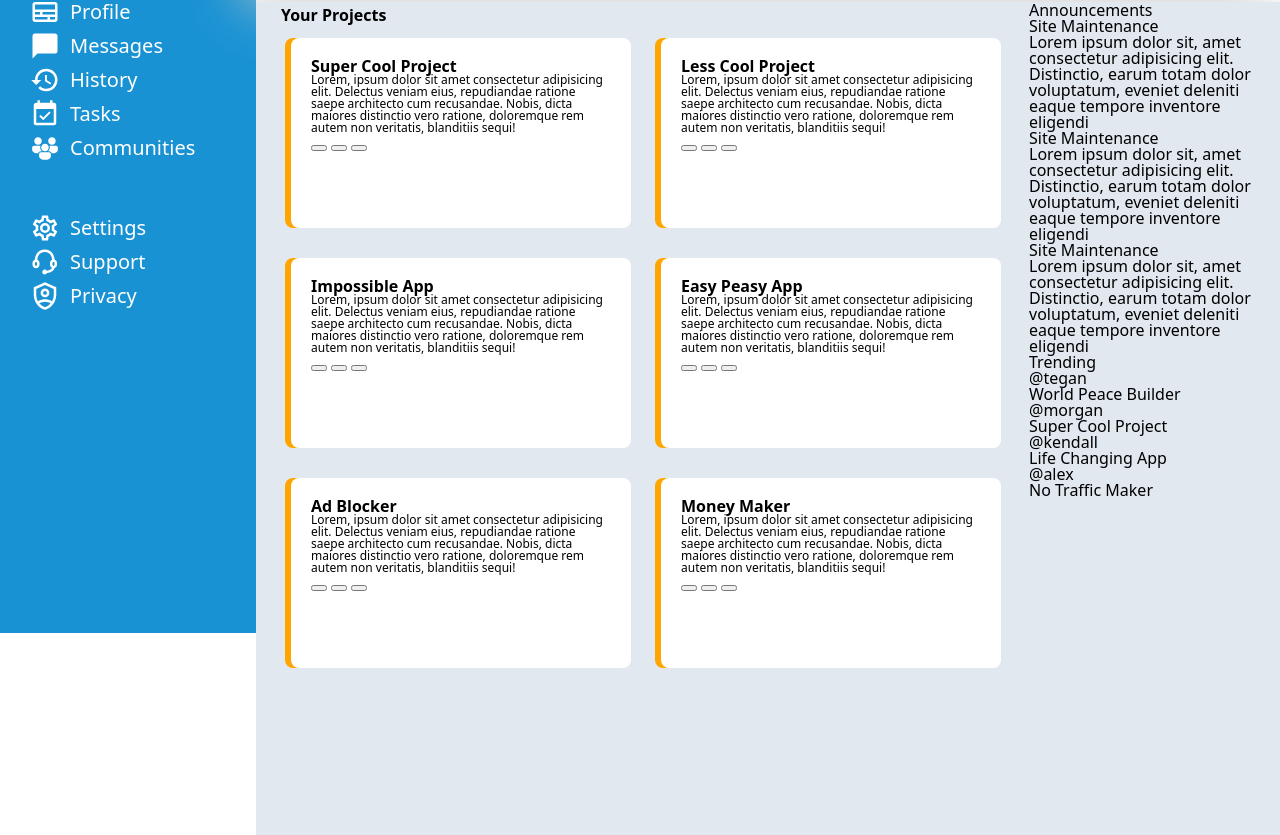
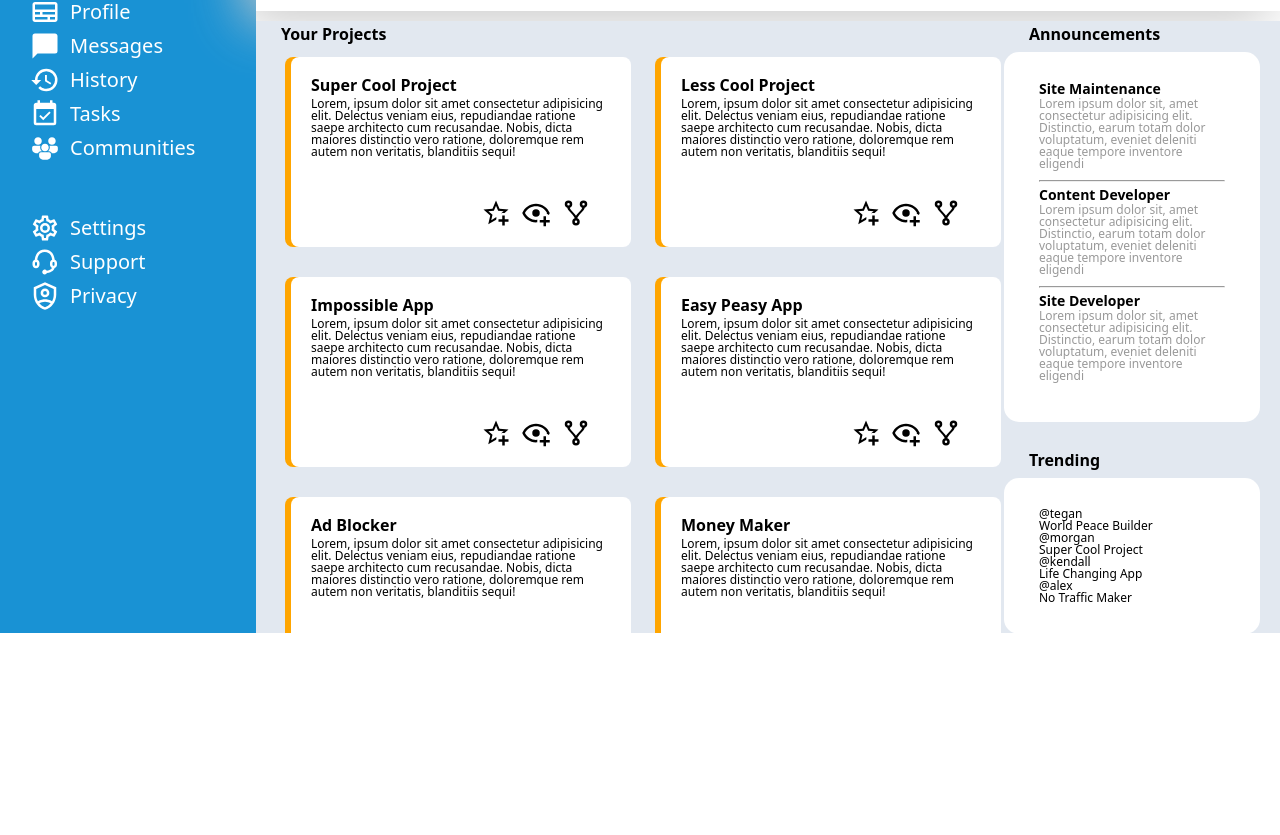
Before and after one commit to Peaceduudeee/Admin_Dashboard, a plain HTML site: page index.html in a window 1280 px wide. Shown: the part 167-1002 px from the top of the page. After the commit the page ends 800 px from the top, so only its background shows below. Drawn offline with Linux system fonts and the light colour scheme.

Commit message:
change ui for annoucements and trending

```diff
--- a/index.html
+++ b/index.html
@@ -62,9 +62,9 @@
                             <div  class="cardContent">Lorem, ipsum dolor sit amet consectetur adipisicing elit. Delectus veniam eius, repudiandae ratione saepe architecto cum recusandae. Nobis, dicta maiores distinctio vero ratione, doloremque rem autem non veritatis, blanditiis sequi!
                             </div>
                             <div class="cardIcons">
-                                <button></button>
-                                <button></button>
-                                <button></button>
+                                <img src="icons/star-plus-outline.svg" alt="" srcset="" class="sizeIcon">
+                                <img src="icons/eye-plus-outline.svg" alt="" srcset=""class="sizeIcon">
+                                <img src="icons/source-fork.svg" alt="" srcset="" class="sizeIcon">
                             </div>
                         </div>
                         <div class="cards">
@@ -72,9 +72,9 @@
                             <div class="cardContent">Lorem, ipsum dolor sit amet consectetur adipisicing elit. Delectus veniam eius, repudiandae ratione saepe architecto cum recusandae. Nobis, dicta maiores distinctio vero ratione, doloremque rem autem non veritatis, blanditiis sequi!
                             </div>
                             <div class="cardIcons">
-                                <button></button>
-                                <button></button>
-                                <button></button>
+                                <img src="icons/star-plus-outline.svg" alt="" srcset="" class="sizeIcon" >
+                                <img src="icons/eye-plus-outline.svg" alt="" srcset=""class="sizeIcon">
+                                <img src="icons/source-fork.svg" alt="" srcset="" class="sizeIcon">
                             </div>
                         </div>
                         <div class="cards">
@@ -82,9 +82,9 @@
                             <div class="cardContent">Lorem, ipsum dolor sit amet consectetur adipisicing elit. Delectus veniam eius, repudiandae ratione saepe architecto cum recusandae. Nobis, dicta maiores distinctio vero ratione, doloremque rem autem non veritatis, blanditiis sequi!
                             </div>
                             <div class="cardIcons">
-                                <button></button>
-                                <button></button>
-                                <button></button>
+                                <img src="icons/star-plus-outline.svg" alt="" srcset="" class="sizeIcon" >
+                                <img src="icons/eye-plus-outline.svg" alt="" srcset=""class="sizeIcon">
+                                <img src="icons/source-fork.svg" alt="" srcset="" class="sizeIcon">
                             </div>
                         </div>
                         <div class="cards">
@@ -92,9 +92,9 @@
                             <div class="cardContent">Lorem, ipsum dolor sit amet consectetur adipisicing elit. Delectus veniam eius, repudiandae ratione saepe architecto cum recusandae. Nobis, dicta maiores distinctio vero ratione, doloremque rem autem non veritatis, blanditiis sequi!
                             </div>
                             <div class="cardIcons">
-                                <button></button>
-                                <button></button>
-                                <button></button>
+                                <img src="icons/star-plus-outline.svg" alt="" srcset="" class="sizeIcon">
+                                <img src="icons/eye-plus-outline.svg" alt="" srcset=""class="sizeIcon">
+                                <img src="icons/source-fork.svg" alt="" srcset="" class="sizeIcon">
                             </div>
                         </div>
                         <div class="cards">
@@ -102,9 +102,9 @@
                             <div class="cardContent">Lorem, ipsum dolor sit amet consectetur adipisicing elit. Delectus veniam eius, repudiandae ratione saepe architecto cum recusandae. Nobis, dicta maiores distinctio vero ratione, doloremque rem autem non veritatis, blanditiis sequi!
                             </div>
                             <div class="cardIcons">
-                                <button></button>
-                                <button></button>
-                                <button></button>
+                                <img src="icons/star-plus-outline.svg" alt="" srcset="" class="sizeIcon">
+                                <img src="icons/eye-plus-outline.svg" alt="" srcset=""class="sizeIcon">
+                                <img src="icons/source-fork.svg" alt="" srcset="" class="sizeIcon">
                             </div>
                         </div>
                         <div class="cards">
@@ -112,35 +112,37 @@
                             <div class="cardContent">Lorem, ipsum dolor sit amet consectetur adipisicing elit. Delectus veniam eius, repudiandae ratione saepe architecto cum recusandae. Nobis, dicta maiores distinctio vero ratione, doloremque rem autem non veritatis, blanditiis sequi!
                             </div>
                             <div class="cardIcons">
-                                <button></button>
-                                <button></button>
-                                <button></button>
+                                <img src="icons/star-plus-outline.svg" alt="" srcset="" class="sizeIcon">
+                                <img src="icons/eye-plus-outline.svg" alt="" srcset=""class="sizeIcon">
+                                <img src="icons/source-fork.svg" alt="" srcset="" class="sizeIcon">
                             </div>
                         </div>
                     </div>
                 </div>
                 <div class="notif">
+                    <h3>Announcements</h3>
                 <div class="announcements">
-                    <h3>Announcements</h3>
                     <div class="acards">
                         <h4>Site Maintenance</h4>
-                        <div>Lorem ipsum dolor sit, amet consectetur adipisicing elit. Distinctio, earum totam dolor voluptatum, eveniet deleniti eaque tempore inventore eligendi
+                        <div class="cardText">Lorem ipsum dolor sit, amet consectetur adipisicing elit. Distinctio, earum totam dolor voluptatum, eveniet deleniti eaque tempore inventore eligendi
                         </div>
                     </div>
+                    <hr>
                     <div class="acards">
-                        <h4>Site Maintenance</h4>
-                        <div>Lorem ipsum dolor sit, amet consectetur adipisicing elit. Distinctio, earum totam dolor voluptatum, eveniet deleniti eaque tempore inventore eligendi
+                        <h4>Content Developer
+                        </h4>
+                        <div class="cardText">Lorem ipsum dolor sit, amet consectetur adipisicing elit. Distinctio, earum totam dolor voluptatum, eveniet deleniti eaque tempore inventore eligendi
                         </div>
                     </div>
+                    <hr>
                     <div class="acards">
-                        <h4>Site Maintenance</h4>
-                        <div>Lorem ipsum dolor sit, amet consectetur adipisicing elit. Distinctio, earum totam dolor voluptatum, eveniet deleniti eaque tempore inventore eligendi
+                        <h4>Site Developer</h4>
+                        <div class="cardText">Lorem ipsum dolor sit, amet consectetur adipisicing elit. Distinctio, earum totam dolor voluptatum, eveniet deleniti eaque tempore inventore eligendi
                         </div>
                     </div>
                 </div>
-
-                    <div class="trending">
-                        <h3>Trending</h3>
+                <div class="trending">Trending</div>
+                    <div class="tCardContainer">
                         <div class="tcards">
                             <div class="profilePic"></div>
                             <div class="profileDetails">
--- a/style.css
+++ b/style.css
@@ -58,6 +58,8 @@ body{
 
 .sidebar{
 	background-color:#1992d4ff;
+	/* height: auto; */
+	/* overflow-y:scroll; */
 	color: white;
 	padding: 10px;
 }
@@ -96,10 +98,6 @@ body{
 	padding: 20px;
 	padding-bottom: 5px;
 }
-.content{
-	display: grid;
-	grid-template-columns: 2fr 0.7fr;
-}
 
 .header{
 	box-shadow:  -10px 9px 50px 1px #c9c9c9;
@@ -129,6 +127,7 @@ body{
 
 .headerSecond{
 	display: flex;
+	position:sticky;
 	align-items: center;
 	justify-content: space-between;
 	padding-left: 20px;
@@ -192,7 +191,8 @@ body{
 	margin-top: 10px;
 	display: grid;
 	grid-template-columns: 3fr 1fr;
-	grid-template-rows: 1fr 1fr;
+	overflow-y: scroll;
+	/* grid-template-rows: 1fr 1fr; */
 	/* margin-left:20px; */
 	padding-left: 20px;
 }
@@ -219,7 +219,57 @@ body{
 }
 .cards h4{
 	font-weight: 700;
+	margin-bottom: 5px;
 }
 .cardContent{
 	font-size:12px;
 }
+
+.cardIcons{
+	margin-top: 40px;
+	margin-right: 20px;
+	display: flex;
+	justify-content: end;
+	gap: 10px;
+}
+
+
+.announcements, .tCardContainer{
+	background-color: white;
+	font-size: 12px;
+	border-radius: 15px;
+	margin-top: 10px;
+	padding: 30px 35px;
+	margin-right: 20px;
+	margin-left: -25px;
+	/* font-weight: 10%; */
+}
+
+.notif h3{
+	font-weight: 700;
+	padding-top:5px;
+	margin-bottom: 2px;
+}
+
+.acards h4{
+	font-weight: 700;
+	font-size: 14px;
+	font-weight: 200px;
+	margin-bottom: 2px;
+}
+.cardText{
+opacity: 40%;
+}
+
+.acards{
+	margin-bottom:10px;
+}
+
+.trending{
+	margin-top: 30px;
+	font-weight: 700;
+}
+.tcards{
+	display: flex;
+
+}
```
